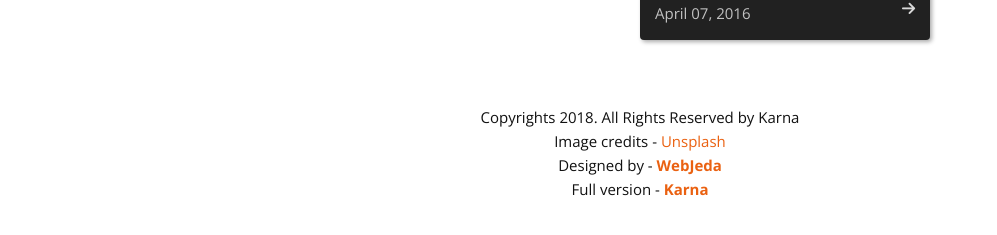
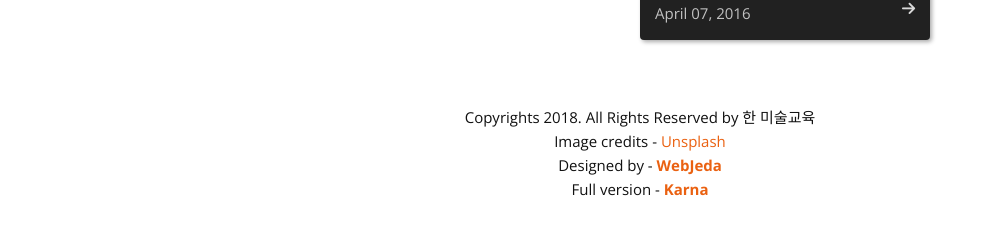
Before and after one commit to han-art/han-art.github.io, a Jekyll site: the page built from index.html, in a window 1280 px wide and 900 px high, scrolled down 1640 px. Shown: the part 641-876 px from the top of the window, without its empty margins (0-997 px from the left). Built offline with Jekyll 4.4.1, drawn with Linux system fonts in a browser that asks for light colours; nearby versions of some CDN libraries; part of the change alters nothing that is shown.

Commit message:
Update _config.yml

```diff
--- a/_config.yml
+++ b/_config.yml
@@ -1,12 +1,12 @@
 
-title: Karna
-desctiption: Karna is a responsive jekyll theme which includes pinterest like pins.
-url: http://webjeda.com/
+title: 한 미술교육
+desctiption: 한 미술은 양재동에 있는 좋은 학원.
+url: https://han-art.github.io/
 permalink: ':title/'
 
 markdown: kramdown
 baseurl: "/"
-full-version: "http://webjeda.com/karna-full/"
+full-version: "https://han-art.github.io/"
 
 sass:
     style: compressed
@@ -31,7 +31,7 @@ highlight: rouge
 analytics: UA-83979019-1
 
 # Comments
-disqus-shortname: webjeda-demo
+disqus-shortname: Han Art Education
 
 # Contact form
 # Go to https://getsimpleform.com and get a API token by signing up with your email and enter that here
```
